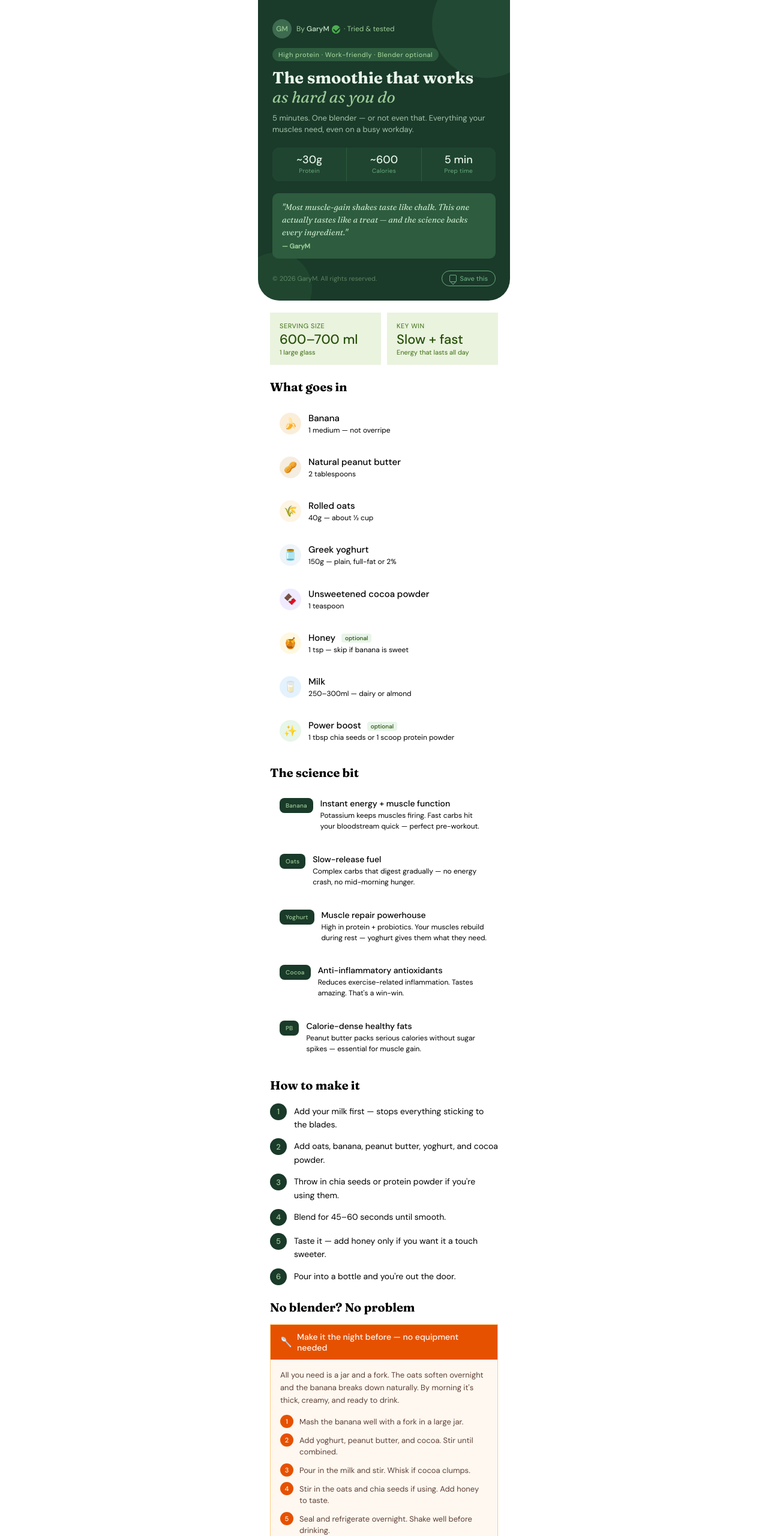
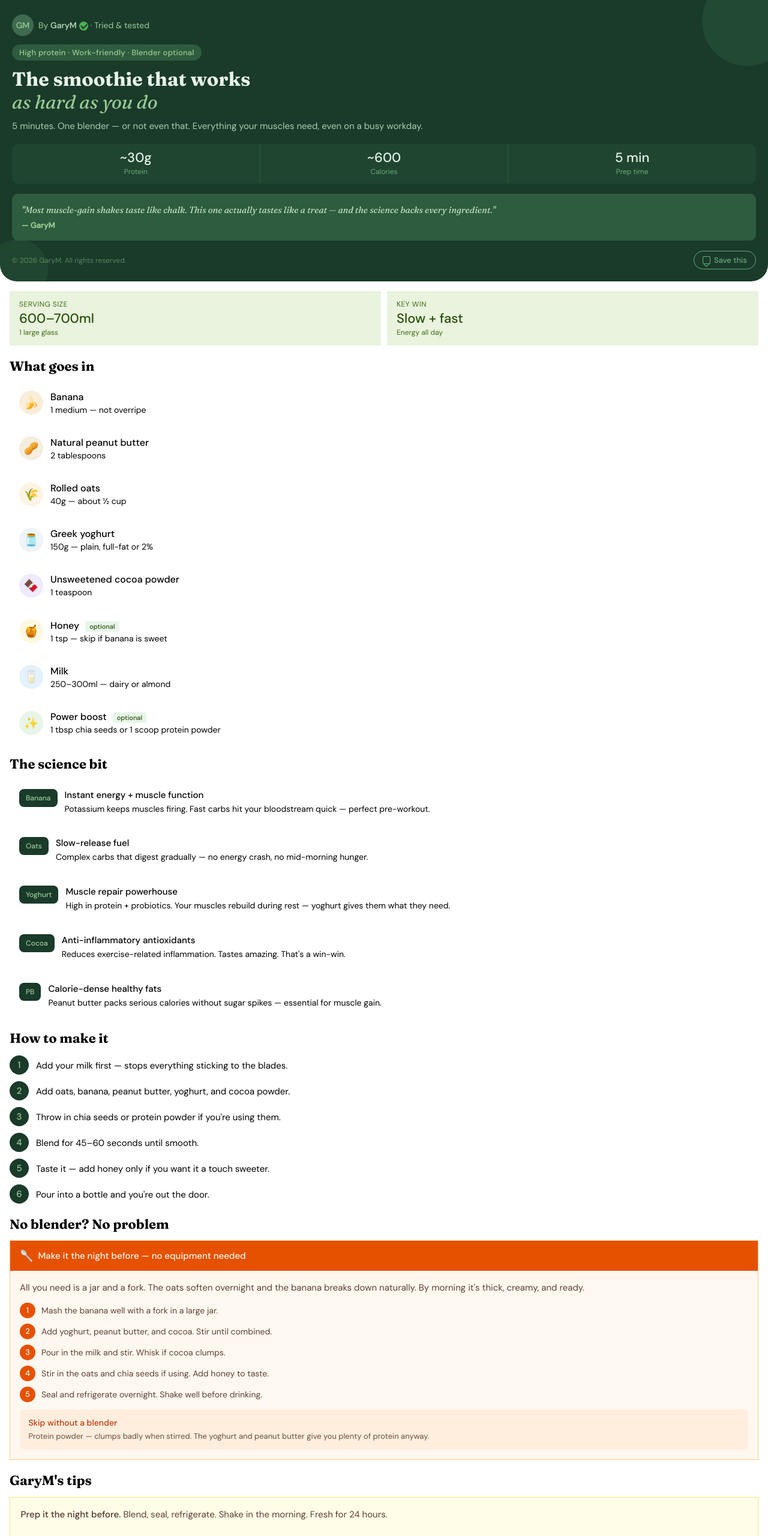
Before and after one commit to garyem/MrSmoothie, a plain HTML site: page index.html in a window 1280 px wide. Shown: the top 2560 px of the page at 60% size. Drawn offline with Linux system fonts and the light colour scheme.

Commit message:
Refactor styles in index.html for better design
Updated styles for improved layout and readability. Adjusted font sizes, padding, and margins for various elements.

```diff
--- a/index.html
+++ b/index.html
@@ -2,80 +2,78 @@
 <style>
   @import url('https://fonts.googleapis.com/css2?family=Fraunces:ital,wght@0,700;1,400&family=DM+Sans:wght@400;500&display=swap');
   *{box-sizing:border-box;margin:0;padding:0;}
-  .page{max-width:420px;margin:0 auto;padding:0 0 2.5rem;font-family:'DM Sans',sans-serif;}
-  .hero{background:#1a3a2a;border-radius:0 0 36px 36px;padding:2rem 1.5rem 1.5rem;position:relative;overflow:hidden;}
-  .hero-bg-circle1{position:absolute;top:-50px;right:-50px;width:180px;height:180px;background:#2d5c3e;border-radius:50%;opacity:0.45;}
-  .hero-bg-circle2{position:absolute;bottom:-40px;left:-30px;width:120px;height:120px;background:#2d5c3e;border-radius:50%;opacity:0.35;}
-  .byline-row{display:flex;align-items:center;gap:8px;margin-bottom:1rem;position:relative;z-index:1;}
-  .avatar{width:32px;height:32px;border-radius:50%;background:#3d6b4f;display:flex;align-items:center;justify-content:center;font-size:12px;font-weight:500;color:#9ccc96;flex-shrink:0;}
-  .byline-text{font-size:12px;color:#9ccc96;}
+  .page{max-width:100%;margin:0 auto;padding:0 0 2rem;font-family:'DM Sans',sans-serif;font-size:16px;}
+  .hero{background:#1a3a2a;border-radius:0 0 28px 28px;padding:1.5rem 1.25rem 1.25rem;position:relative;overflow:hidden;}
+  .hero-bg-circle1{position:absolute;top:-40px;right:-40px;width:150px;height:150px;background:#2d5c3e;border-radius:50%;opacity:0.45;}
+  .hero-bg-circle2{position:absolute;bottom:-30px;left:-20px;width:100px;height:100px;background:#2d5c3e;border-radius:50%;opacity:0.35;}
+  .byline-row{display:flex;align-items:center;gap:8px;margin-bottom:0.85rem;position:relative;z-index:1;}
+  .avatar{width:36px;height:36px;border-radius:50%;background:#3d6b4f;display:flex;align-items:center;justify-content:center;font-size:14px;font-weight:500;color:#9ccc96;flex-shrink:0;}
+  .byline-text{font-size:14px;color:#9ccc96;}
   .byline-text strong{color:#c8e6c9;font-weight:500;}
-  .verified-badge{display:inline-block;width:14px;height:14px;background:#4caf50;border-radius:50%;margin-left:4px;vertical-align:middle;position:relative;}
+  .verified-badge{display:inline-block;width:15px;height:15px;background:#4caf50;border-radius:50%;margin-left:4px;vertical-align:middle;position:relative;}
   .verified-badge::after{content:'';position:absolute;top:3px;left:3px;width:8px;height:5px;border-left:2px solid #1a3a2a;border-bottom:2px solid #1a3a2a;transform:rotate(-45deg);}
-  .hero-tag{display:inline-block;background:#2d5c3e;color:#9ccc96;font-size:11px;font-weight:500;padding:4px 10px;border-radius:20px;margin-bottom:0.75rem;position:relative;z-index:1;letter-spacing:0.04em;}
-  .hero h1{font-family:'Fraunces',serif;font-size:27px;font-weight:700;color:#e8f5e9;line-height:1.2;position:relative;z-index:1;margin-bottom:0.5rem;}
+  .hero-tag{display:inline-block;background:#2d5c3e;color:#9ccc96;font-size:13px;font-weight:500;padding:5px 12px;border-radius:20px;margin-bottom:0.75rem;position:relative;z-index:1;letter-spacing:0.02em;}
+  .hero h1{font-family:'Fraunces',serif;font-size:32px;font-weight:700;color:#e8f5e9;line-height:1.2;position:relative;z-index:1;margin-bottom:0.6rem;}
   .hero h1 em{font-style:italic;color:#9ccc96;}
-  .hero-hook{font-size:13px;color:rgba(200,230,201,0.8);position:relative;z-index:1;line-height:1.5;margin-bottom:1.25rem;}
-  .hero-stats{display:grid;grid-template-columns:repeat(3,1fr);gap:1px;background:#2d5c3e;border-radius:12px;overflow:hidden;position:relative;z-index:1;margin-bottom:1.25rem;}
-  .hero-stat{background:#1f4530;padding:0.7rem 0.5rem;text-align:center;}
-  .hero-stat-val{font-size:18px;font-weight:500;color:#e8f5e9;line-height:1;}
-  .hero-stat-label{font-size:10px;color:#6aab7e;margin-top:3px;letter-spacing:0.03em;}
-  .pull-quote{background:#2d5c3e;border-radius:10px;padding:0.8rem 1rem;margin-bottom:1.25rem;position:relative;z-index:1;}
-  .pull-quote p{font-family:'Fraunces',serif;font-style:italic;font-size:14px;color:#c8e6c9;line-height:1.5;}
-  .pull-quote p strong{font-style:normal;color:#9ccc96;font-size:11px;display:block;margin-top:4px;font-family:'DM Sans',sans-serif;}
+  .hero-hook{font-size:15px;color:rgba(200,230,201,0.85);position:relative;z-index:1;line-height:1.55;margin-bottom:1.1rem;}
+  .hero-stats{display:grid;grid-template-columns:repeat(3,1fr);gap:1px;background:#2d5c3e;border-radius:12px;overflow:hidden;position:relative;z-index:1;margin-bottom:1.1rem;}
+  .hero-stat{background:#1f4530;padding:0.75rem 0.5rem;text-align:center;}
+  .hero-stat-val{font-size:22px;font-weight:500;color:#e8f5e9;line-height:1;}
+  .hero-stat-label{font-size:12px;color:#6aab7e;margin-top:4px;}
+  .pull-quote{background:#2d5c3e;border-radius:10px;padding:0.9rem 1rem;margin-bottom:1.1rem;position:relative;z-index:1;}
+  .pull-quote p{font-family:'Fraunces',serif;font-style:italic;font-size:15px;color:#c8e6c9;line-height:1.55;}
+  .pull-quote p strong{font-style:normal;color:#9ccc96;font-size:13px;display:block;margin-top:5px;font-family:'DM Sans',sans-serif;}
   .hero-footer{display:flex;align-items:center;justify-content:space-between;position:relative;z-index:1;}
-  .hero-copyright{font-size:11px;color:rgba(156,204,150,0.5);}
-  .save-btn{background:none;border:1.5px solid #6aab7e;border-radius:20px;color:#6aab7e;font-size:11px;font-weight:500;padding:5px 12px;cursor:pointer;display:flex;align-items:center;gap:5px;font-family:'DM Sans',sans-serif;transition:background 0.2s;}
-  .save-btn:hover{background:#2d5c3e;}
+  .hero-copyright{font-size:12px;color:rgba(156,204,150,0.5);}
+  .save-btn{background:none;border:1.5px solid #6aab7e;border-radius:20px;color:#6aab7e;font-size:13px;font-weight:500;padding:6px 14px;cursor:pointer;display:flex;align-items:center;gap:6px;font-family:'DM Sans',sans-serif;}
   .save-btn.saved{background:#2d5c3e;border-color:#9ccc96;color:#9ccc96;}
-  .save-icon{width:12px;height:12px;border:1.5px solid currentColor;border-radius:2px;display:inline-block;position:relative;flex-shrink:0;}
-  .save-icon::after{content:'';position:absolute;bottom:-4px;left:2px;width:6px;height:5px;border-left:1.5px solid currentColor;border-bottom:1.5px solid currentColor;transform:rotate(-45deg);}
-  .highlight-strip{display:grid;grid-template-columns:1fr 1fr;gap:10px;padding:1.25rem 1.25rem 0;}
-  .highlight-card{background:#eaf3de;border-radius:var(--border-radius-lg);padding:0.9rem 1rem;}
-  .highlight-card .hc-label{font-size:11px;color:#3b6d11;text-transform:uppercase;letter-spacing:0.05em;margin-bottom:4px;}
-  .highlight-card .hc-val{font-size:22px;font-weight:500;color:#27500a;line-height:1.1;}
-  .highlight-card .hc-sub{font-size:11px;color:#3b6d11;margin-top:2px;}
-  .section{padding:1.5rem 1.25rem 0;}
-  .section-title{font-family:'Fraunces',serif;font-size:20px;font-weight:700;color:var(--color-text-primary);margin-bottom:1rem;}
+  .save-icon{width:13px;height:13px;border:1.5px solid currentColor;border-radius:2px;display:inline-block;position:relative;flex-shrink:0;}
+  .save-icon::after{content:'';position:absolute;bottom:-4px;left:2px;width:7px;height:5px;border-left:1.5px solid currentColor;border-bottom:1.5px solid currentColor;transform:rotate(-45deg);}
+  .highlight-strip{display:grid;grid-template-columns:1fr 1fr;gap:10px;padding:1rem 1rem 0;}
+  .highlight-card{background:#eaf3de;border-radius:var(--border-radius-lg);padding:0.85rem 1rem;}
+  .hc-label{font-size:12px;color:#3b6d11;text-transform:uppercase;letter-spacing:0.04em;margin-bottom:4px;}
+  .hc-val{font-size:22px;font-weight:500;color:#27500a;line-height:1.1;}
+  .hc-sub{font-size:12px;color:#3b6d11;margin-top:3px;}
+  .section{padding:1.25rem 1rem 0;}
+  .section-title{font-family:'Fraunces',serif;font-size:22px;font-weight:700;color:var(--color-text-primary);margin-bottom:0.85rem;}
   .ing-list{display:flex;flex-direction:column;gap:8px;}
   .ing{display:flex;align-items:center;gap:12px;background:var(--color-background-primary);border:0.5px solid var(--color-border-tertiary);border-radius:var(--border-radius-lg);padding:0.85rem 1rem;}
-  .ing-dot{width:36px;height:36px;border-radius:50%;display:flex;align-items:center;justify-content:center;font-size:18px;flex-shrink:0;}
+  .ing-dot{width:40px;height:40px;border-radius:50%;display:flex;align-items:center;justify-content:center;font-size:20px;flex-shrink:0;}
   .ing-dot.y{background:#faeeda;}.ing-dot.b{background:#f5ede0;}.ing-dot.o{background:#fdf4e3;}.ing-dot.w{background:#eef4f8;}.ing-dot.d{background:#f0eaff;}.ing-dot.g{background:#fff8e1;}.ing-dot.m{background:#e3f2fd;}.ing-dot.e{background:#e8f5e9;}
   .ing-body{flex:1;}
-  .ing-name{font-size:15px;font-weight:500;color:var(--color-text-primary);}
-  .ing-amt{font-size:12px;color:var(--color-text-secondary);margin-top:2px;}
-  .opt-tag{display:inline-block;font-size:10px;font-weight:500;background:#e8f5e9;color:#27500a;border-radius:4px;padding:1px 6px;margin-left:6px;vertical-align:middle;}
+  .ing-name{font-size:16px;font-weight:500;color:var(--color-text-primary);}
+  .ing-amt{font-size:14px;color:var(--color-text-secondary);margin-top:2px;}
+  .opt-tag{display:inline-block;font-size:11px;font-weight:500;background:#e8f5e9;color:#27500a;border-radius:4px;padding:2px 7px;margin-left:6px;vertical-align:middle;}
   .science-cards{display:flex;flex-direction:column;gap:8px;}
   .sci{display:flex;gap:12px;align-items:flex-start;background:var(--color-background-primary);border:0.5px solid var(--color-border-tertiary);border-radius:var(--border-radius-lg);padding:0.9rem 1rem;}
-  .sci-badge{background:#1a3a2a;border-radius:8px;padding:6px 10px;flex-shrink:0;text-align:center;}
-  .sci-badge span{font-size:10px;font-weight:500;color:#9ccc96;display:block;letter-spacing:0.02em;}
-  .sci-title{font-size:14px;font-weight:500;color:var(--color-text-primary);margin-bottom:2px;}
-  .sci-desc{font-size:12px;color:var(--color-text-secondary);line-height:1.5;}
+  .sci-badge{background:#1a3a2a;border-radius:8px;padding:7px 11px;flex-shrink:0;text-align:center;}
+  .sci-badge span{font-size:12px;font-weight:500;color:#9ccc96;display:block;}
+  .sci-title{font-size:15px;font-weight:500;color:var(--color-text-primary);margin-bottom:3px;}
+  .sci-desc{font-size:14px;color:var(--color-text-secondary);line-height:1.5;}
   .steps{display:flex;flex-direction:column;gap:10px;}
   .step{display:flex;gap:12px;align-items:flex-start;}
-  .step-n{width:28px;height:28px;border-radius:50%;background:#1a3a2a;color:#9ccc96;font-size:13px;font-weight:500;display:flex;align-items:center;justify-content:center;flex-shrink:0;margin-top:2px;}
-  .step-t{font-size:14px;color:var(--color-text-primary);line-height:1.6;padding-top:4px;}
+  .step-n{width:32px;height:32px;border-radius:50%;background:#1a3a2a;color:#9ccc96;font-size:15px;font-weight:500;display:flex;align-items:center;justify-content:center;flex-shrink:0;margin-top:1px;}
+  .step-t{font-size:15px;color:var(--color-text-primary);line-height:1.6;padding-top:6px;}
   .tip-box{background:#fffde7;border:0.5px solid #ffe082;border-radius:var(--border-radius-lg);padding:1rem 1.1rem;}
-  .tip-box p{font-size:13px;color:#5d4037;line-height:1.6;}
+  .tip-box p{font-size:15px;color:#5d4037;line-height:1.65;}
   .tip-box strong{color:#4e342e;font-weight:500;}
   .noblender-box{background:#fff8f0;border:0.5px solid #ffcc80;border-radius:var(--border-radius-lg);overflow:hidden;}
-  .noblender-header{background:#e65100;padding:0.7rem 1rem;display:flex;align-items:center;gap:8px;}
-  .noblender-header span{font-size:14px;font-weight:500;color:#fff8f0;}
+  .noblender-header{background:#e65100;padding:0.8rem 1rem;display:flex;align-items:center;gap:8px;}
+  .noblender-header span{font-size:15px;font-weight:500;color:#fff8f0;}
   .noblender-body{padding:1rem;}
-  .noblender-body p{font-size:13px;color:#5d4037;line-height:1.6;margin-bottom:0.75rem;}
+  .noblender-body p{font-size:15px;color:#5d4037;line-height:1.6;margin-bottom:0.75rem;}
   .noblender-steps{display:flex;flex-direction:column;gap:8px;margin:0.75rem 0;}
   .nb-step{display:flex;gap:10px;align-items:flex-start;}
-  .nb-step-n{width:22px;height:22px;border-radius:50%;background:#e65100;color:#fff8f0;font-size:11px;font-weight:500;display:flex;align-items:center;justify-content:center;flex-shrink:0;margin-top:1px;}
-  .nb-step-t{font-size:13px;color:#5d4037;line-height:1.5;padding-top:3px;}
-  .nb-skip{background:#ffeedd;border-radius:8px;padding:0.7rem 0.9rem;margin-top:0.75rem;}
-  .nb-skip-title{font-size:12px;font-weight:500;color:#bf360c;margin-bottom:4px;}
-  .nb-skip-text{font-size:12px;color:#6d4c41;line-height:1.5;}
-  .share-strip{margin:1.5rem 1.25rem 0;background:#1a3a2a;border-radius:var(--border-radius-lg);padding:1rem 1.25rem;display:flex;align-items:center;justify-content:space-between;gap:12px;}
-  .share-text{font-size:13px;color:#c8e6c9;line-height:1.4;}
-  .share-text strong{display:block;font-size:15px;color:#e8f5e9;font-weight:500;margin-bottom:2px;}
-  .share-btn{background:#2d5c3e;border:none;border-radius:8px;color:#9ccc96;font-size:12px;font-weight:500;padding:8px 14px;cursor:pointer;white-space:nowrap;font-family:'DM Sans',sans-serif;flex-shrink:0;}
-  .share-btn:hover{background:#3d6b4f;}
-  .toast{position:absolute;bottom:20px;left:50%;transform:translateX(-50%);background:#1a3a2a;color:#9ccc96;font-size:13px;padding:8px 18px;border-radius:20px;opacity:0;transition:opacity 0.3s;pointer-events:none;white-space:nowrap;z-index:10;}
+  .nb-step-n{width:26px;height:26px;border-radius:50%;background:#e65100;color:#fff8f0;font-size:13px;font-weight:500;display:flex;align-items:center;justify-content:center;flex-shrink:0;margin-top:1px;}
+  .nb-step-t{font-size:14px;color:#5d4037;line-height:1.55;padding-top:4px;}
+  .nb-skip{background:#ffeedd;border-radius:8px;padding:0.8rem 0.9rem;margin-top:0.75rem;}
+  .nb-skip-title{font-size:14px;font-weight:500;color:#bf360c;margin-bottom:4px;}
+  .nb-skip-text{font-size:13px;color:#6d4c41;line-height:1.5;}
+  .share-strip{margin:1.25rem 1rem 0;background:#1a3a2a;border-radius:var(--border-radius-lg);padding:1rem 1.1rem;display:flex;align-items:center;justify-content:space-between;gap:12px;}
+  .share-text{font-size:14px;color:#c8e6c9;line-height:1.4;}
+  .share-text strong{display:block;font-size:16px;color:#e8f5e9;font-weight:500;margin-bottom:2px;}
+  .share-btn{background:#2d5c3e;border:none;border-radius:8px;color:#9ccc96;font-size:14px;font-weight:500;padding:10px 16px;cursor:pointer;white-space:nowrap;font-family:'DM Sans',sans-serif;flex-shrink:0;}
+  .toast{position:absolute;bottom:16px;left:50%;transform:translateX(-50%);background:#1a3a2a;color:#9ccc96;font-size:14px;padding:9px 20px;border-radius:20px;opacity:0;transition:opacity 0.3s;pointer-events:none;white-space:nowrap;z-index:10;}
   .toast.show{opacity:1;}
   .page-wrap{position:relative;}
 </style>
@@ -89,7 +87,7 @@
       <div class="hero-bg-circle2"></div>
       <div class="byline-row">
         <div class="avatar">GM</div>
-        <div class="byline-text">By <strong>GaryM</strong><span class="verified-badge"></span> &nbsp;· Tried &amp; tested</div>
+        <div class="byline-text">By <strong>GaryM</strong><span class="verified-badge"></span>&nbsp;· Tried &amp; tested</div>
       </div>
       <div class="hero-tag">High protein · Work-friendly · Blender optional</div>
       <h1>The smoothie that works<br><em>as hard as you do</em></h1>
@@ -112,8 +110,8 @@
     </div>
 
     <div class="highlight-strip">
-      <div class="highlight-card"><div class="hc-label">Serving size</div><div class="hc-val">600–700 ml</div><div class="hc-sub">1 large glass</div></div>
-      <div class="highlight-card"><div class="hc-label">Key win</div><div class="hc-val">Slow + fast</div><div class="hc-sub">Energy that lasts all day</div></div>
+      <div class="highlight-card"><div class="hc-label">Serving size</div><div class="hc-val">600–700ml</div><div class="hc-sub">1 large glass</div></div>
+      <div class="highlight-card"><div class="hc-label">Key win</div><div class="hc-val">Slow + fast</div><div class="hc-sub">Energy all day</div></div>
     </div>
 
     <div class="section">
@@ -157,11 +155,11 @@
       <div class="section-title">No blender? No problem</div>
       <div class="noblender-box">
         <div class="noblender-header">
-          <span style="font-size:16px;">🥄</span>
+          <span style="font-size:18px;">🥄</span>
           <span>Make it the night before — no equipment needed</span>
         </div>
         <div class="noblender-body">
-          <p>All you need is a jar and a fork. The oats soften overnight and the banana breaks down naturally. By morning it's thick, creamy, and ready to drink.</p>
+          <p>All you need is a jar and a fork. The oats soften overnight and the banana breaks down naturally. By morning it's thick, creamy, and ready.</p>
           <div class="noblender-steps">
             <div class="nb-step"><div class="nb-step-n">1</div><div class="nb-step-t">Mash the banana well with a fork in a large jar.</div></div>
             <div class="nb-step"><div class="nb-step-n">2</div><div class="nb-step-t">Add yoghurt, peanut butter, and cocoa. Stir until combined.</div></div>
@@ -170,7 +168,7 @@
             <div class="nb-step"><div class="nb-step-n">5</div><div class="nb-step-t">Seal and refrigerate overnight. Shake well before drinking.</div></div>
           </div>
           <div class="nb-skip">
-            <div class="nb-skip-title">Skip these without a blender</div>
+            <div class="nb-skip-title">Skip without a blender</div>
             <div class="nb-skip-text">Protein powder — clumps badly when stirred. The yoghurt and peanut butter give you plenty of protein anyway.</div>
           </div>
         </div>
@@ -181,8 +179,8 @@
       <div class="section-title">GaryM's tips</div>
       <div class="tip-box">
         <p>
-          <strong>Prep it the night before.</strong> Blend everything, seal it in a bottle, refrigerate. Shake in the morning. Fresh for up to 24 hours.<br><br>
-          <strong>Too thick?</strong> Splash in more milk and blend again. <strong>Not sweet enough?</strong> A teaspoon of honey fixes that fast.<br><br>
+          <strong>Prep it the night before.</strong> Blend, seal, refrigerate. Shake in the morning. Fresh for 24 hours.<br><br>
+          <strong>Too thick?</strong> Splash in more milk. <strong>Not sweet enough?</strong> A teaspoon of honey fixes it.<br><br>
           <strong>½ cup oats = 40g &nbsp;·&nbsp; ¼ cup oats = 20g</strong>
         </p>
       </div>
@@ -200,72 +198,9 @@
 </div>
 
 <script>
-function showToast(msg) {
-  var t = document.getElementById('toast');
-  t.textContent = msg;
-  t.classList.add('show');
-  setTimeout(function(){ t.classList.remove('show'); }, 2500);
-}
-
-function handleSave() {
-  var btn = document.getElementById('saveBtn');
-  var txt = document.getElementById('saveTxt');
-  var shareData = {
-    title: "GaryM's Muscle Gain Power Smoothie",
-    text: "The smoothie that works as hard as you do — ~30g protein, ~600 cal, 5 min prep. By GaryM.",
-    url: window.location.href
-  };
-  if (navigator.share) {
-    navigator.share(shareData).then(function(){
-      btn.classList.add('saved');
-      txt.textContent = 'Saved!';
-      setTimeout(function(){ btn.classList.remove('saved'); txt.textContent = 'Save this'; }, 3000);
-    }).catch(function(){
-      fallbackSave(btn, txt);
-    });
-  } else {
-    fallbackSave(btn, txt);
-  }
-}
-
-function fallbackSave(btn, txt) {
-  try {
-    var text = "GaryM's Muscle Gain Power Smoothie\n~30g protein · ~600 cal · 5 min prep\n\nThe smoothie that works as hard as you do.";
-    navigator.clipboard.writeText(text).then(function(){
-      btn.classList.add('saved');
-      txt.textContent = 'Copied!';
-      showToast('Copied to clipboard — paste anywhere to save!');
-      setTimeout(function(){ btn.classList.remove('saved'); txt.textContent = 'Save this'; }, 3000);
-    });
-  } catch(e) {
-    showToast('Bookmark this page to save it!');
-  }
-}
-
-function handleShare() {
-  var shareData = {
-    title: "GaryM's Muscle Gain Power Smoothie",
-    text: "The smoothie that works as hard as you do — ~30g protein, ~600 cal, 5 min prep. By GaryM.",
-    url: window.location.href
-  };
-  if (navigator.share) {
-    navigator.share(shareData).catch(function(){ fallbackShare(); });
-  } else {
-    fallbackShare();
-  }
-}
-
-function fallbackShare() {
-  var text = "GaryM's Muscle Gain Power Smoothie\n~30g protein · ~600 cal · 5 min prep\n\nIngredients:\n• 1 banana\n• 2 tbsp peanut butter\n• 40g rolled oats\n• 150g Greek yoghurt\n• 1 tsp cocoa powder\n• 250-300ml milk\n• 1 tsp honey (optional)\n\nBlend 45-60 seconds. That's it!\n\nBy GaryM © 2026";
-  try {
-    navigator.clipboard.writeText(text).then(function(){
-      var btn = document.getElementById('shareBtn');
-      btn.textContent = 'Copied! ✓';
-      showToast('Recipe copied — paste into WhatsApp or anywhere!');
-      setTimeout(function(){ btn.textContent = 'Share it ↗'; }, 3000);
-    });
-  } catch(e) {
-    showToast('Copy this page link and share it!');
-  }
-}
+function showToast(msg){var t=document.getElementById('toast');t.textContent=msg;t.classList.add('show');setTimeout(function(){t.classList.remove('show');},2500);}
+function handleSave(){var btn=document.getElementById('saveBtn');var txt=document.getElementById('saveTxt');var shareData={title:"GaryM's Muscle Gain Power Smoothie",text:"The smoothie that works as hard as you do — ~30g protein, ~600 cal, 5 min prep. By GaryM.",url:window.location.href};if(navigator.share){navigator.share(shareData).then(function(){btn.classList.add('saved');txt.textContent='Saved!';setTimeout(function(){btn.classList.remove('saved');txt.textContent='Save this';},3000);}).catch(function(){fallbackSave(btn,txt);});}else{fallbackSave(btn,txt);}}
+function fallbackSave(btn,txt){try{navigator.clipboard.writeText("GaryM's Muscle Gain Power Smoothie\n~30g protein · ~600 cal · 5 min prep").then(function(){btn.classList.add('saved');txt.textContent='Copied!';showToast('Copied! Paste anywhere to save.');setTimeout(function(){btn.classList.remove('saved');txt.textContent='Save this';},3000);});}catch(e){showToast('Bookmark this page to save it!');}}
+function handleShare(){var shareData={title:"GaryM's Muscle Gain Power Smoothie",text:"The smoothie that works as hard as you do — ~30g protein, ~600 cal, 5 min prep. By GaryM.",url:window.location.href};if(navigator.share){navigator.share(shareData).catch(function(){fallbackShare();});}else{fallbackShare();}}
+function fallbackShare(){try{navigator.clipboard.writeText("GaryM's Muscle Gain Power Smoothie\n~30g protein · ~600 cal · 5 min prep\n\nIngredients:\n• 1 banana\n• 2 tbsp peanut butter\n• 40g rolled oats\n• 150g Greek yoghurt\n• 1 tsp cocoa powder\n• 250-300ml milk\n• 1 tsp honey (optional)\n\nBlend 45-60 secs. Done!\n\nBy GaryM © 2026").then(function(){var btn=document.getElementById('shareBtn');btn.textContent='Copied! ✓';showToast('Recipe copied — paste into WhatsApp!');setTimeout(function(){btn.textContent='Share it ↗';},3000);});}catch(e){showToast('Copy this page link and share it!');}}
 </script>
```
